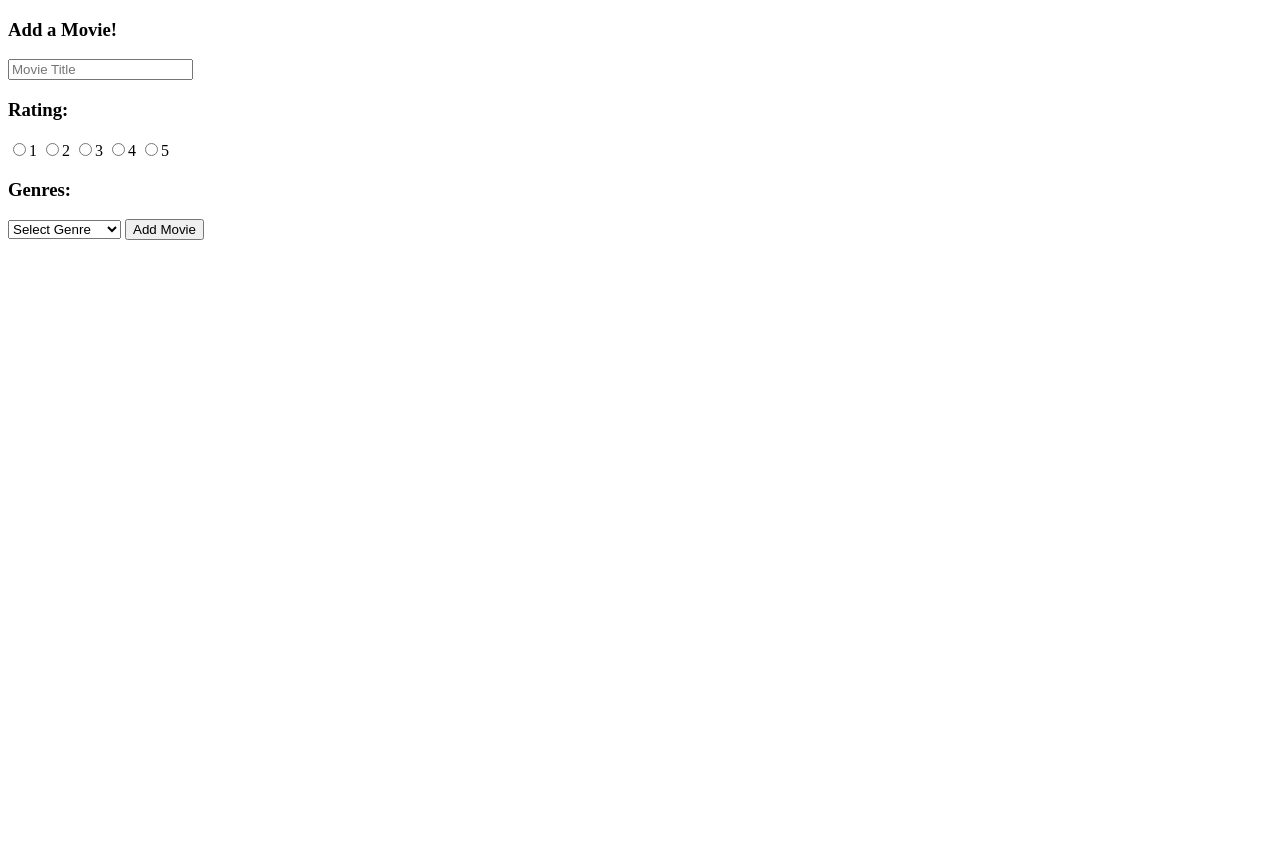
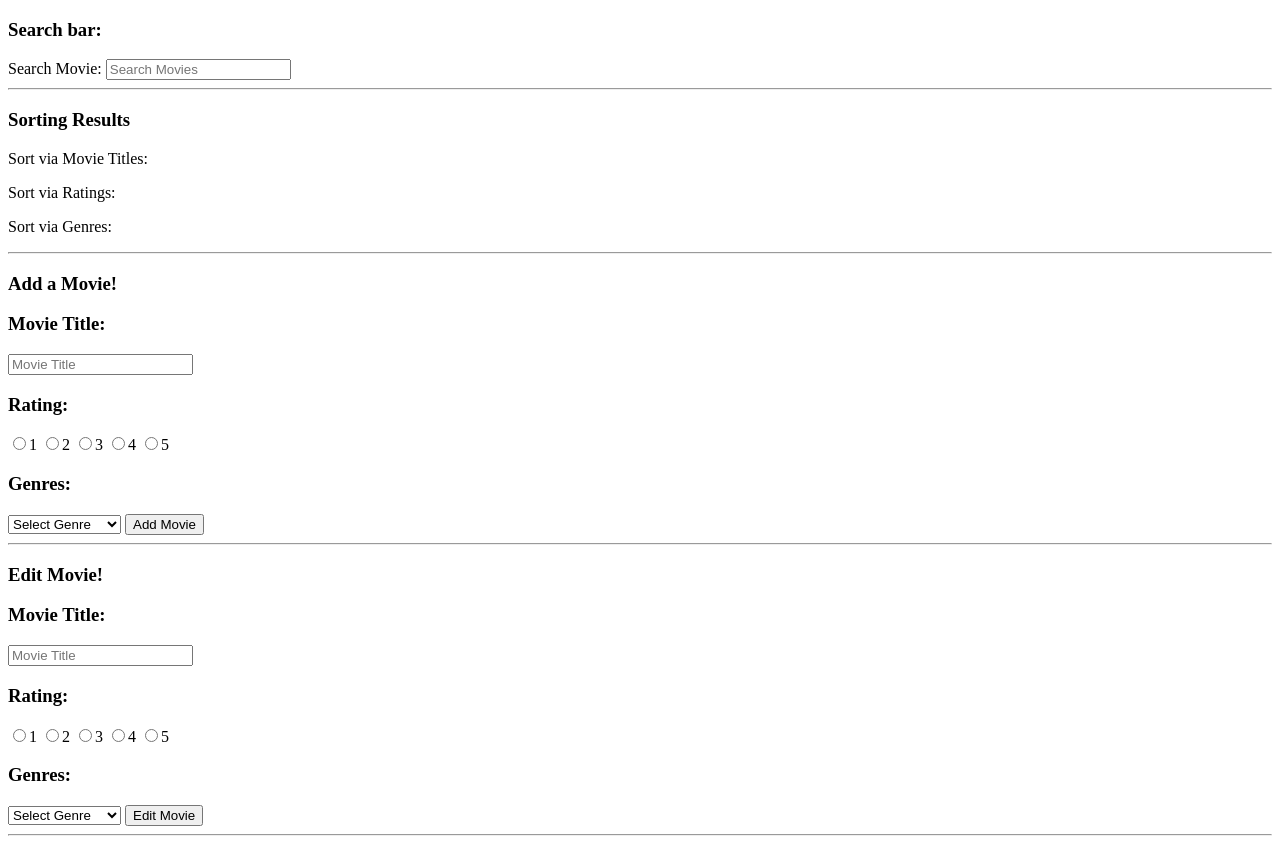
Before and after one commit to mike-chelsea-movie-project/movie-project, a plain HTML site: page index.html in a window 1280 px wide. Before the commit the page ends 800 px from the top, so only its background shows below. Drawn offline with nearby package versions, Linux system fonts and the light colour scheme; no server answers.

Commit message:
add to the html the search bar, sorting, delete and edit divs/screens; these do not have functionality yet

```diff
--- a/index.html
+++ b/index.html
@@ -7,29 +7,52 @@
 </head>
 <body>
 
+<!--Search Movies Bar-->
+<div id="search-div">
+    <h3>Search bar: </h3>
+    <form>
+        <label for="search-movie">
+            Search Movie: <input id="search-movie" type="text" name="movie-search" placeholder="Search Movies">
+        </label>
+    </form>
+</div>
+
+<hr>
+
+<!--Sort Movies-->
+<div id="sort-div">
+    <h3>Sorting Results</h3>
+    <p>Sort via Movie Titles: </p>
+    <p>Sort via Ratings: </p>
+    <p>Sort via Genres: </p>
+</div>
+
+<hr>
+
 <!--Add Movie-->
 <div id="add-movie">
     <h3>Add a Movie!</h3>
     <form>
-        <input id="movie-title" type="text" name="movie-title" placeholder="Movie Title">
+        <h3>Movie Title:</h3>
+        <input id="movie-title-add" type="text" name="movie-title-add" placeholder="Movie Title">
         <h3>Rating:</h3>
         <label for="one">
-            <input id="one" type="radio" name="movie-rating" value="1">1
+            <input id="one" type="radio" name="movie-rating-add" value="1">1
         </label>
         <label for="two">
-            <input id="two" type="radio" name="movie-rating" value="2">2
+            <input id="two" type="radio" name="movie-rating-add" value="2">2
         </label>
         <label for="three">
-            <input id="three" type="radio" name="movie-rating" value="3">3
+            <input id="three" type="radio" name="movie-rating-add" value="3">3
         </label>
         <label for="four">
-            <input id="four" type="radio" name="movie-rating" value="4">4
+            <input id="four" type="radio" name="movie-rating-add" value="4">4
         </label>
         <label for="five">
-            <input id="five" type="radio" name="movie-rating" value="5">5
+            <input id="five" type="radio" name="movie-rating-add" value="5">5
         </label>
-        <label for="movie-genre"><h3>Genres: </h3></label>
-        <select id="movie-genre" name="movie-genre">
+        <label for="movie-genre-add"><h3>Genres: </h3></label>
+        <select id="movie-genre-add" name="movie-genre">
             <option disabled selected value>Select Genre</option>
             <option value="action">Action</option>
             <option value="comedy">Comedy</option>
@@ -44,12 +67,66 @@
     </form>
 </div>
 
+<hr>
+
+<!--Edit Movie-->
+<div id="edit-screen">
+    <h3>Edit Movie!</h3>
+    <form>
+        <h3>Movie Title:</h3>
+        <input id="movie-title-edit" type="text" name="movie-title-edit" placeholder="Movie Title">
+        <h3>Rating:</h3>
+        <label for="one-edit">
+            <input id="one-edit" type="radio" name="movie-rating-edit" value="1">1
+        </label>
+        <label for="two-edit">
+            <input id="two-edit" type="radio" name="movie-rating-edit" value="2">2
+        </label>
+        <label for="three-edit">
+            <input id="three-edit" type="radio" name="movie-rating-edit" value="3">3
+        </label>
+        <label for="four-edit">
+            <input id="four-edit" type="radio" name="movie-rating-edit" value="4">4
+        </label>
+        <label for="five-edit">
+            <input id="five-edit" type="radio" name="movie-rating-edit" value="5">5
+        </label>
+        <label for="movie-genre-edit"><h3>Genres: </h3></label>
+        <select id="movie-genre-edit" name="movie-genre">
+            <option disabled selected value>Select Genre</option>
+            <option value="action">Action</option>
+            <option value="comedy">Comedy</option>
+            <option value="drama">Drama</option>
+            <option value="fantasy">Fantasy</option>
+            <option value="horror">Horror</option>
+            <option value="sci-fi">Science Fiction</option>
+            <option value="animation">Animation</option>
+            <option value="western">Western</option>
+        </select>
+        <button id="edit-movie-btn">Edit Movie</button>
+
+    </form>
+</div>
+
+<hr>
+
+<!--Delete Movie-->
+<div id="delete-screen"></div>
+
+<!--Dynamic Loading... Screen-->
 <div id="loading-message"></div>
+
+<!--Main Movies display-->
 <div id="main-display"></div>
 
 
+<!--Source Scripts-->
+<script src="https://kit.fontawesome.com/662caa46d6.js" crossorigin="anonymous"></script>
 <script src="https://code.jquery.com/jquery-2.2.4.js" integrity="sha256-iT6Q9iMJYuQiMWNd9lDyBUStIq/8PuOW33aOqmvFpqI="
         crossorigin="anonymous"></script>
+
+<!--Main Javascript File-->
 <script src="js/movie-project.js"></script>
+
 </body>
 </html>
--- a/js/movie-project.js
+++ b/js/movie-project.js
@@ -1,4 +1,4 @@
-"USE STRICT";
+"use strict";
 $(document).ready(function () {
 
     const url = "https://fearless-famous-glass.glitch.me/movies";
@@ -18,17 +18,19 @@ $(document).ready(function () {
                 $("#main-display").empty();
 
                 //ITERATION OF MOVIE INFORMATION
-                data.forEach(function(movie){
+                data.forEach(function (movie) {
                     console.log(movie.id);
                     let id = movie.id;
                     let title = movie.title;
-                    let rating =  movie.rating;
+                    let rating = movie.rating;
 
-                    html += `<p>ID: ${id}</p>`+
-                        `<p>Movie Title: ${title}</p>`+
-                        `<p>Movie Rating: ${rating}</p>`+
-                        `<span>Delete </span>`+
-                        `<spand>Edit </spand>`
+                    html += `<p>ID: ${id}</p>` +
+                        `<p>Movie Title: ${title}</p>` +
+                        `<p>Movie Rating: ${rating}</p>` +
+                        `<button class="delete" ><i class="fas fa-trash-alt"></i></button>` +
+                        `<span>Delete </span>` +
+                        `<button class="edit"><i class="far fa-edit"></i></button>` +
+                        `<span>Edit </span>`
                 })
 
                 $("#main-display").append(html);
@@ -36,13 +38,50 @@ $(document).ready(function () {
             })
     });
 
+    // Add Screen Functionality
+    $("#add-movie-btn").click(function(e){
+        e.preventDefault();
+
+    })
+
+    // Edit Screen Functionality
+    $(".edit").click(function (e) {
+        e.preventDefault();
+
+    });
+
+    // Delete Screen Functionality
+    $(".delete").click(function (e) {
+        e.preventDefault();
+
+    });
+
+    // Search Movie Functionality
+
+
+    //Sort Movie Functionality
 
 
 
+    function addMovie () {
 
+    };
 
+    function editMovie () {
 
+    };
 
+    function deleteMovie () {
+
+    };
+
+    function searchMovies () {
+
+    };
+
+    function sortMovies () {
+
+    };
 
 });
 
```
